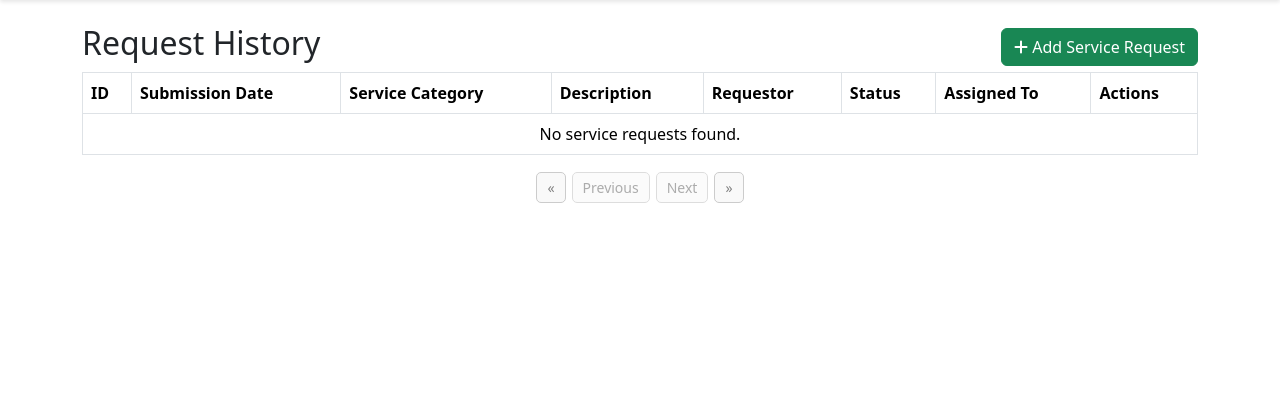
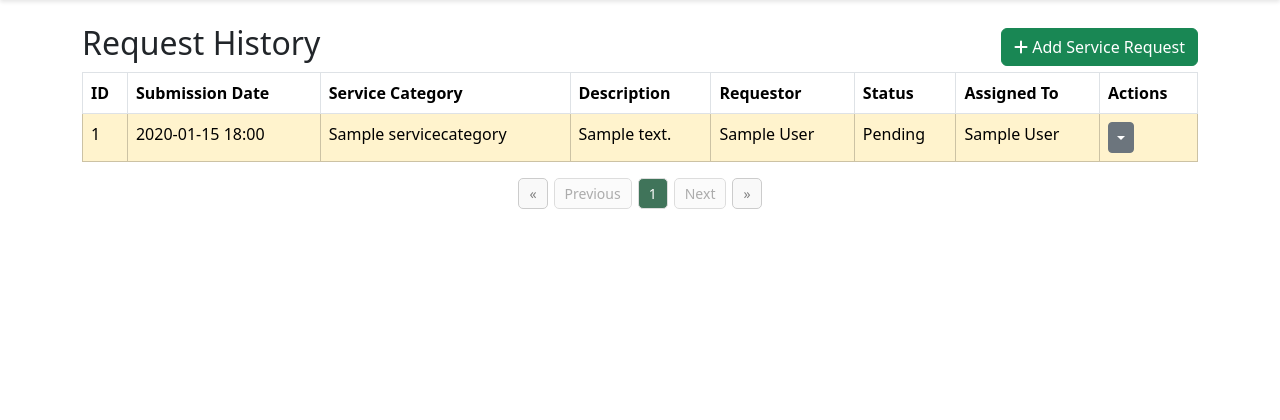
Before and after one commit to My16/Inventory-System, a Django app: page /service-request/ in a window 1280 px wide; the page is wider, and only the part inside the window is pictured. Shown: the part 128-548 px from the top of that part. Run offline with Django 5.2, Linux system fonts and the light colour scheme; a user stored in the database is signed in; tables that the repository leaves empty hold one stand-in row (values such as "Sample post").

Commit message:
Can now submit request and show to endusers

```diff
--- a/Inventory_System/templates/service_request.html
+++ b/Inventory_System/templates/service_request.html
@@ -11,7 +11,7 @@
     </div>
 
     <!-- Table (Your existing table code remains unchanged) -->
-    <div class="table-responsive">
+
     <table class="table table-bordered">
         <thead class="table">
             <tr>
@@ -27,7 +27,7 @@
         </thead>
         <tbody>
             {% for request in page_obj %}
-                <tr>
+            <tr {% if request.assigned_to == user %}class="table-warning"{% endif %}>
                 <td>{{ request.id }}</td>
                 <td>{{ request.submission_date|date:"Y-m-d H:i" }}</td>
                 <td>{{ request.service_category.name }}</td>
@@ -39,9 +39,21 @@
                     <div class="dropdown">
                     <button class="btn btn-secondary btn-sm dropdown-toggle" type="button" data-bs-toggle="dropdown" aria-expanded="false"></button>
                     <ul class="dropdown-menu">
-                                <li><a class="dropdown-item text-primary" href="#"><i class="fas fa-eye"></i> View</a></li>
-                                <!-- <li><a class="dropdown-item text-warning" href="#"><i class="fas fa-edit"></i> Edit</a></li>
-                                <li><a class="dropdown-item text-danger" href="#"><i class="fas fa-trash"></i> Delete</a></li> -->
+                        <li>
+                            <a class="dropdown-item text-primary change-password" href="#" data-id="{{ user.id }}" data-username="{{ user.username }}">
+                                <i class="fas fa-eye"></i> View
+                            </a>
+                        </li>
+                        <!-- <li>
+                            <a class="dropdown-item text-success" href="#" data-id="{{ user.id }}" data-username="{{ user.username }}" data-bs-toggle="modal" data-bs-target="#userAccessModal">
+                                <i class="fas fa-user-shield"></i> User Access
+                            </a>
+                        </li>
+                        <li>
+                            <a class="dropdown-item text-danger delete-user" href="#" data-id="{{ user.id }}">
+                                <i class="fas fa-trash-alt"></i> Delete
+                            </a>
+                        </li> -->
                     </ul>
                 </div>
                 </td>
@@ -53,7 +65,7 @@
             {% endfor %}
         </tbody>
     </table>
-    </div>
+
     <!-- this is for the pages -->
     <div class="pagination">
         <!-- First and Previous Buttons -->
--- a/Inventory_System/views.py
+++ b/Inventory_System/views.py
@@ -17,6 +17,8 @@ from functools import wraps
 from .models import UserPermission, PermissionOption
 from django.contrib.auth.models import Group
 from django.utils import timezone
+from django.db.models import Q
+
 
 
 # Create your views here.
@@ -322,8 +324,14 @@ def service_request(request):
         try:
             category = ServiceCategory.objects.get(id=service_category_id)
             assigned_to_user = User.objects.get(id=assigned_to_id)
+
+            # ✅ Get user's office automatically
+            user_permission = UserPermission.objects.get(user=user)
+            office = user_permission.office
+
             ServiceRequest.objects.create(
                 service_category=category,
+                office=office,
                 description=description,
                 requestor=user,
                 assigned_to=assigned_to_user,
@@ -335,8 +343,19 @@ def service_request(request):
 
         return redirect('service_request')  # Redirect to avoid resubmission
 
-    service_requests = ServiceRequest.objects.filter(requestor=user).order_by('-submission_date')
+    # Fetch service requests
+    if user.groups.filter(name="IT").exists():
+        service_requests = ServiceRequest.objects.all().order_by('-submission_date')
+    else:
+        service_requests = ServiceRequest.objects.filter(requestor=user).order_by('-submission_date')
+
+
     service_categories = ServiceCategory.objects.all()
+
+    # ✅ Pagination
+    paginator = Paginator(service_requests, 10)  # Show 10 per page
+    page_number = request.GET.get('page')
+    page_obj = paginator.get_page(page_number)
 
     # 👇 Only users in IT group
     try:
@@ -347,6 +366,7 @@ def service_request(request):
 
     context = {
         "display_name": display_name,
+        "page_obj": page_obj,  # 👈 Pass paginated service requests
         "service_requests": service_requests,
         "service_categories": service_categories,
         "users": it_users,  # 👈 Add this to pass IT users to template
```
Lines whose indentation alone changed are shown as unchanged.
